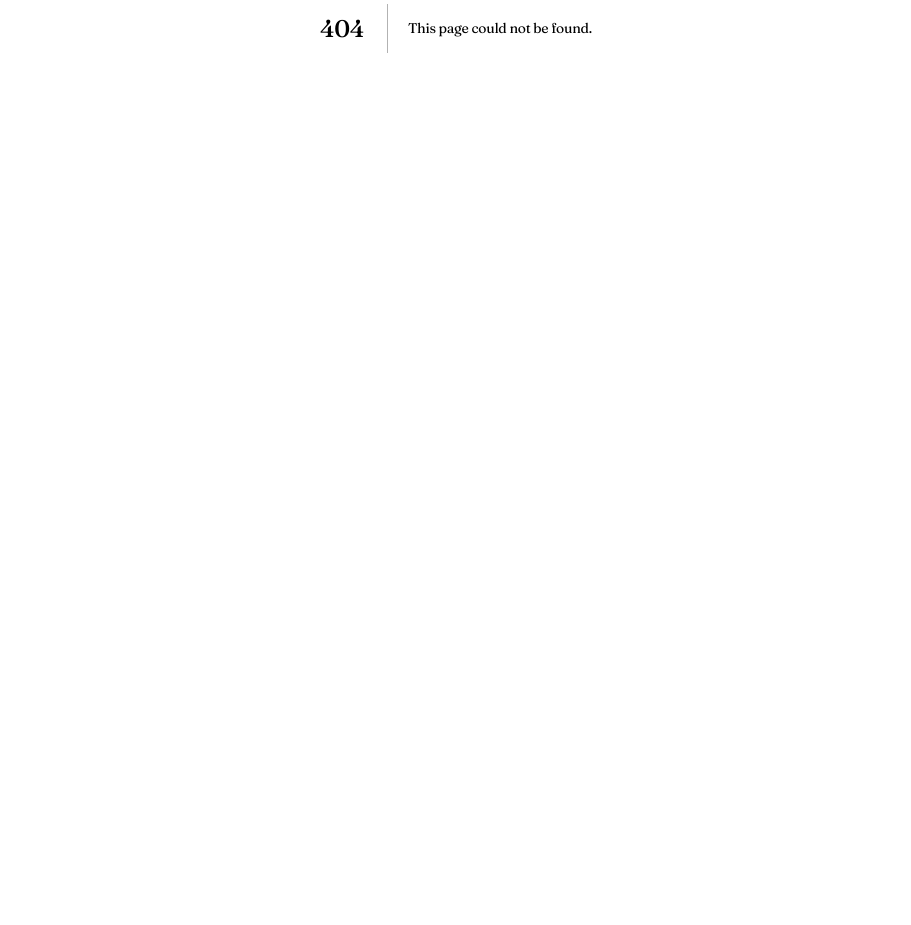
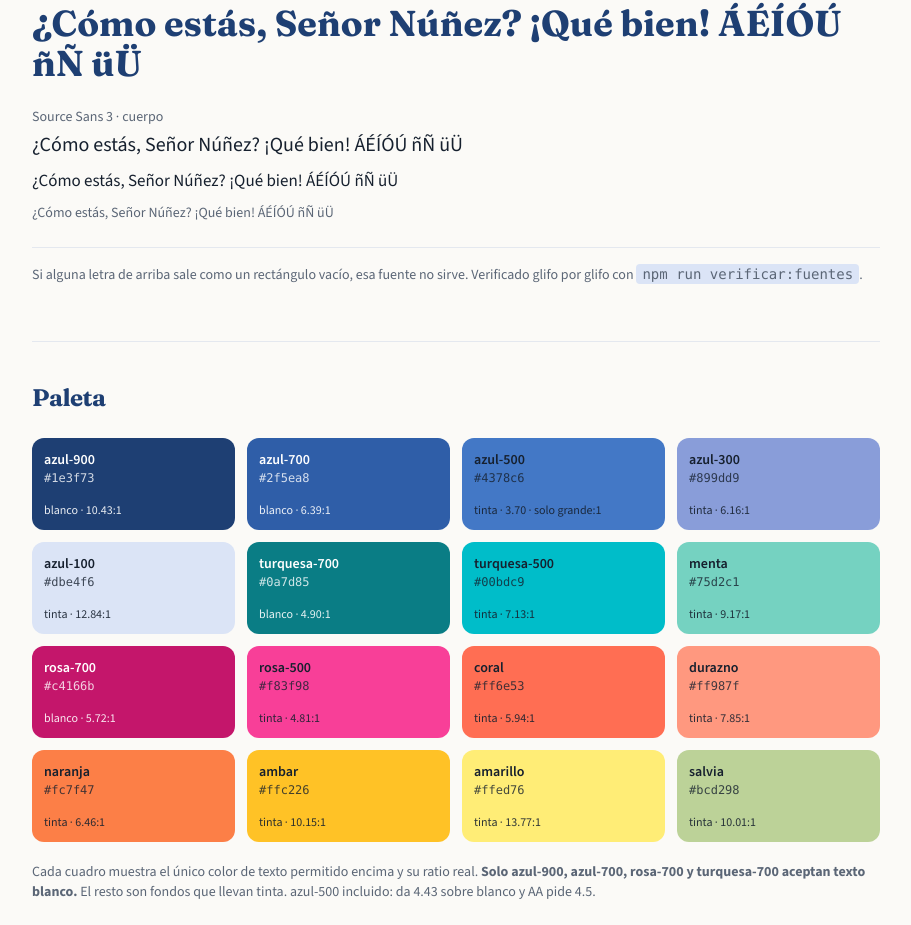
Before and after one commit to AlexisBarriera72/consejeria-escolar, a Next.js app: page /estilo in a window 1280 px wide. Before the commit this address had no page. Shown: the part 372-1297 px from the top of the page, without its empty margins (184-1095 px from the left). Before the commit the page ends 800 px from the top, so only its background shows below. Built offline with nearby package versions, Linux system fonts and the light colour scheme.

Commit message:
feat: add internal style guide page

```diff
--- /dev/null
+++ b/app/estilo/page.tsx
@@ -0,0 +1,294 @@
+import type { Metadata } from 'next';
+import { Boton } from '@/components/ui/Boton';
+import { Tarjeta, type Acento } from '@/components/ui/Tarjeta';
+
+export const metadata: Metadata = {
+  title: 'Guía de estilo',
+  // Página interna: útil para nosotros, ruido para cualquier otro.
+  robots: { index: false, follow: false },
+};
+
+const PANGRAMA = '¿Cómo estás, Señor Núñez? ¡Qué bien! ÁÉÍÓÚ ñÑ üÜ';
+
+/** Ratios calculados por scripts/verificar-contraste.mjs, no a ojo. */
+const PALETA: {
+  nombre: string;
+  clase: string;
+  hex: string;
+  encima: 'tinta' | 'blanco';
+  ratio: string;
+}[] = [
+  {
+    nombre: 'azul-900',
+    clase: 'bg-azul-900',
+    hex: '#1e3f73',
+    encima: 'blanco',
+    ratio: '10.43',
+  },
+  {
+    nombre: 'azul-700',
+    clase: 'bg-azul-700',
+    hex: '#2f5ea8',
+    encima: 'blanco',
+    ratio: '6.39',
+  },
+  {
+    nombre: 'azul-500',
+    clase: 'bg-azul-500',
+    hex: '#4378c6',
+    encima: 'tinta',
+    ratio: '3.70 · solo grande',
+  },
+  {
+    nombre: 'azul-300',
+    clase: 'bg-azul-300',
+    hex: '#899dd9',
+    encima: 'tinta',
+    ratio: '6.16',
+  },
+  {
+    nombre: 'azul-100',
+    clase: 'bg-azul-100',
+    hex: '#dbe4f6',
+    encima: 'tinta',
+    ratio: '12.84',
+  },
+  {
+    nombre: 'turquesa-700',
+    clase: 'bg-turquesa-700',
+    hex: '#0a7d85',
+    encima: 'blanco',
+    ratio: '4.90',
+  },
+  {
+    nombre: 'turquesa-500',
+    clase: 'bg-turquesa-500',
+    hex: '#00bdc9',
+    encima: 'tinta',
+    ratio: '7.13',
+  },
+  {
+    nombre: 'menta',
+    clase: 'bg-menta',
+    hex: '#75d2c1',
+    encima: 'tinta',
+    ratio: '9.17',
+  },
+  {
+    nombre: 'rosa-700',
+    clase: 'bg-rosa-700',
+    hex: '#c4166b',
+    encima: 'blanco',
+    ratio: '5.72',
+  },
+  {
+    nombre: 'rosa-500',
+    clase: 'bg-rosa-500',
+    hex: '#f83f98',
+    encima: 'tinta',
+    ratio: '4.81',
+  },
+  {
+    nombre: 'coral',
+    clase: 'bg-coral',
+    hex: '#ff6e53',
+    encima: 'tinta',
+    ratio: '5.94',
+  },
+  {
+    nombre: 'durazno',
+    clase: 'bg-durazno',
+    hex: '#ff987f',
+    encima: 'tinta',
+    ratio: '7.85',
+  },
+  {
+    nombre: 'naranja',
+    clase: 'bg-naranja',
+    hex: '#fc7f47',
+    encima: 'tinta',
+    ratio: '6.46',
+  },
+  {
+    nombre: 'ambar',
+    clase: 'bg-ambar',
+    hex: '#ffc226',
+    encima: 'tinta',
+    ratio: '10.15',
+  },
+  {
+    nombre: 'amarillo',
+    clase: 'bg-amarillo',
+    hex: '#ffed76',
+    encima: 'tinta',
+    ratio: '13.77',
+  },
+  {
+    nombre: 'salvia',
+    clase: 'bg-salvia',
+    hex: '#bcd298',
+    encima: 'tinta',
+    ratio: '10.01',
+  },
+];
+
+const ACENTOS: Acento[] = [
+  'azul',
+  'turquesa',
+  'menta',
+  'rosa',
+  'coral',
+  'naranja',
+  'ambar',
+  'salvia',
+];
+
+function Seccion({
+  titulo,
+  children,
+}: {
+  titulo: string;
+  children: React.ReactNode;
+}) {
+  return (
+    <section className="border-borde border-t pt-10">
+      <h2 className="text-azul-900 mb-6 text-2xl font-bold">{titulo}</h2>
+      {children}
+    </section>
+  );
+}
+
+export default function PaginaEstilo() {
+  return (
+    <div className="mx-auto max-w-4xl space-y-14 px-6 py-16">
+      <header>
+        <p className="text-turquesa-700 text-sm font-semibold tracking-wide uppercase">
+          Página interna
+        </p>
+        <h1 className="text-azul-900 mt-2 text-4xl font-bold">
+          Guía de estilo
+        </h1>
+        <p className="text-gris mt-3 max-w-2xl">
+          Referencia viva del sistema de diseño (doc 03). Si algo se ve mal
+          aquí, se ve mal en todo el sitio. Los contrastes los calcula{' '}
+          <code className="bg-azul-100 rounded px-1.5 py-0.5 text-sm">
+            npm run verificar:contraste
+          </code>
+          , no el ojo.
+        </p>
+      </header>
+
+      <Seccion titulo="Tipografía">
+        <div className="space-y-6">
+          <div>
+            <p className="text-gris mb-1 text-sm">Fraunces · titulares</p>
+            <p className="font-titulo text-azul-900 text-4xl font-bold">
+              {PANGRAMA}
+            </p>
+          </div>
+          <div>
+            <p className="text-gris mb-1 text-sm">Source Sans 3 · cuerpo</p>
+            <p className="font-cuerpo text-xl">{PANGRAMA}</p>
+            <p className="font-cuerpo mt-2">{PANGRAMA}</p>
+            <p className="font-cuerpo text-gris mt-2 text-sm">{PANGRAMA}</p>
+          </div>
+          <p className="text-gris border-borde border-t pt-4 text-sm">
+            Si alguna letra de arriba sale como un rectángulo vacío, esa fuente
+            no sirve. Verificado glifo por glifo con{' '}
+            <code className="bg-azul-100 rounded px-1.5 py-0.5">
+              npm run verificar:fuentes
+            </code>
+            .
+          </p>
+        </div>
+      </Seccion>
+
+      <Seccion titulo="Paleta">
+        <div className="grid grid-cols-2 gap-3 sm:grid-cols-4">
+          {PALETA.map((c) => (
+            <div
+              key={c.nombre}
+              className={`${c.clase} rounded-xl p-3 ${
+                c.encima === 'blanco' ? 'text-white' : 'text-tinta'
+              }`}
+            >
+              <p className="text-sm font-semibold">{c.nombre}</p>
+              <p className="font-mono text-xs opacity-80">{c.hex}</p>
+              <p className="mt-4 text-xs opacity-90">
+                {c.encima} · {c.ratio}:1
+              </p>
+            </div>
+          ))}
+        </div>
+        <p className="text-gris mt-5 text-sm">
+          Cada cuadro muestra el único color de texto permitido encima y su
+          ratio real.{' '}
+          <strong>
+            Solo azul-900, azul-700, rosa-700 y turquesa-700 aceptan texto
+            blanco.
+          </strong>{' '}
+          El resto son fondos que llevan tinta. azul-500 incluido: da 4.43 sobre
+          blanco y AA pide 4.5.
+        </p>
+      </Seccion>
+
+      <Seccion titulo="Botones">
+        <div className="flex flex-wrap items-center gap-3">
+          <Boton variante="primario">Publicar</Boton>
+          <Boton variante="secundario">Guardar borrador</Boton>
+          <Boton variante="fantasma">Cancelar</Boton>
+          <Boton variante="primario" disabled>
+            Desactivado
+          </Boton>
+        </div>
+        <div className="mt-4 flex flex-wrap items-center gap-3">
+          <Boton variante="primario" tamano="grande">
+            Soy estudiante
+          </Boton>
+          <Boton variante="secundario" tamano="grande">
+            Soy madre, padre o encargado
+          </Boton>
+        </div>
+        <p className="text-gris mt-5 text-sm">
+          Pasa con Tab por los botones: el foco es un aro doble — oscuro por
+          dentro, ámbar por fuera — para que se vea tanto sobre papel como sobre
+          el azul del encabezado.
+        </p>
+      </Seccion>
+
+      <Seccion titulo="Tarjetas y acentos">
+        <div className="grid gap-4 sm:grid-cols-2">
+          {ACENTOS.slice(0, 4).map((a) => (
+            <Tarjeta key={a} acento={a}>
+              <h3 className="text-azul-900 text-lg font-bold">Acento {a}</h3>
+              <p className="text-gris mt-1 text-sm">
+                Lorem ipsum dolor sit amet, consectetur adipiscing elit.
+              </p>
+            </Tarjeta>
+          ))}
+        </div>
+      </Seccion>
+
+      <Seccion titulo="Foco sobre fondo oscuro">
+        <div className="bg-azul-900 flex flex-wrap gap-3 rounded-2xl p-6">
+          <a
+            href="#contenido"
+            className="rounded-lg bg-white/10 px-4 py-2 font-semibold text-white"
+          >
+            Enlace en encabezado
+          </a>
+          <a
+            href="#contenido"
+            className="rounded-lg bg-white/10 px-4 py-2 font-semibold text-white"
+          >
+            Otro enlace
+          </a>
+        </div>
+        <p className="text-gris mt-4 text-sm">
+          Tab hasta aquí. El halo ámbar es lo que hace visible el foco sobre
+          azul oscuro; el aro oscuro solo no se vería.
+        </p>
+      </Seccion>
+    </div>
+  );
+}
--- a/app/page.tsx
+++ b/app/page.tsx
@@ -1,34 +1,42 @@
+import { EnlaceBoton } from '@/components/ui/Boton';
+import { Tarjeta } from '@/components/ui/Tarjeta';
+
 export default function PaginaInicio() {
   return (
     <div className="mx-auto max-w-2xl px-6 py-20">
-      <p className="text-sm font-semibold tracking-wide text-[#0a7d85] uppercase">
-        Sección 1 · Andamiaje
+      <p className="text-turquesa-700 text-sm font-semibold tracking-wide uppercase">
+        Secciones 1–3 · Andamiaje, diseño y datos
       </p>
 
-      <h1 className="mt-3 text-4xl font-bold tracking-tight text-[#1e3f73]">
+      <h1 className="text-azul-900 mt-3 text-4xl font-bold">
         Consejería Escolar
       </h1>
 
-      <p className="mt-4 text-[#5b6676]">
+      <p className="text-gris mt-4">
         El proyecto arranca aquí. Esta página se reemplaza en la Sección 5 por
         la página principal con el avatar y las tres tarjetas.
       </p>
 
-      <ul className="mt-10 space-y-2 text-[#5b6676]">
-        <li>✓ Next.js, TypeScript y Tailwind configurados</li>
-        <li>✓ Idioma del documento en español</li>
-        <li>✓ Enlace para saltar al contenido (prueba con la tecla Tab)</li>
-        <li>✓ Anillo de foco visible</li>
-        <li>✓ Animación reducida si el sistema lo pide</li>
-      </ul>
+      <Tarjeta acento="turquesa" className="mt-10">
+        <h2 className="text-azul-900 text-lg font-bold">Listo hasta ahora</h2>
+        <ul className="text-gris mt-3 space-y-1.5 text-sm">
+          <li>Next.js, TypeScript y Tailwind configurados</li>
+          <li>Idioma del documento en español</li>
+          <li>Enlace para saltar al contenido (prueba con Tab)</li>
+          <li>Aro de foco doble, visible sobre claro y sobre oscuro</li>
+          <li>Animación reducida si el sistema lo pide</li>
+          <li>Paleta y tipografía verificadas por script</li>
+        </ul>
+      </Tarjeta>
 
-      <p className="mt-10 text-sm text-[#5b6676]">
-        Próximo: <strong>Sección 2</strong> — sistema de diseño y verificación
-        de tildes en las fuentes.
-      </p>
+      <div className="mt-8">
+        <EnlaceBoton href="/estilo" variante="secundario">
+          Ver la guía de estilo
+        </EnlaceBoton>
+      </div>
 
-      <p className="mt-6 border-t border-[#e4e8ef] pt-6 text-sm text-[#5b6676]">
-        Prueba de diacríticos: ¿Cómo estás, Señor Núñez? ¡Qué bien! ÁÉÍÓÚ ñÑ üÜ
+      <p className="text-gris border-borde mt-10 border-t pt-6 text-sm">
+        Prueba de tildes: ¿Cómo estás, Señor Núñez? ¡Qué bien! ÁÉÍÓÚ ñÑ üÜ
       </p>
     </div>
   );
```
